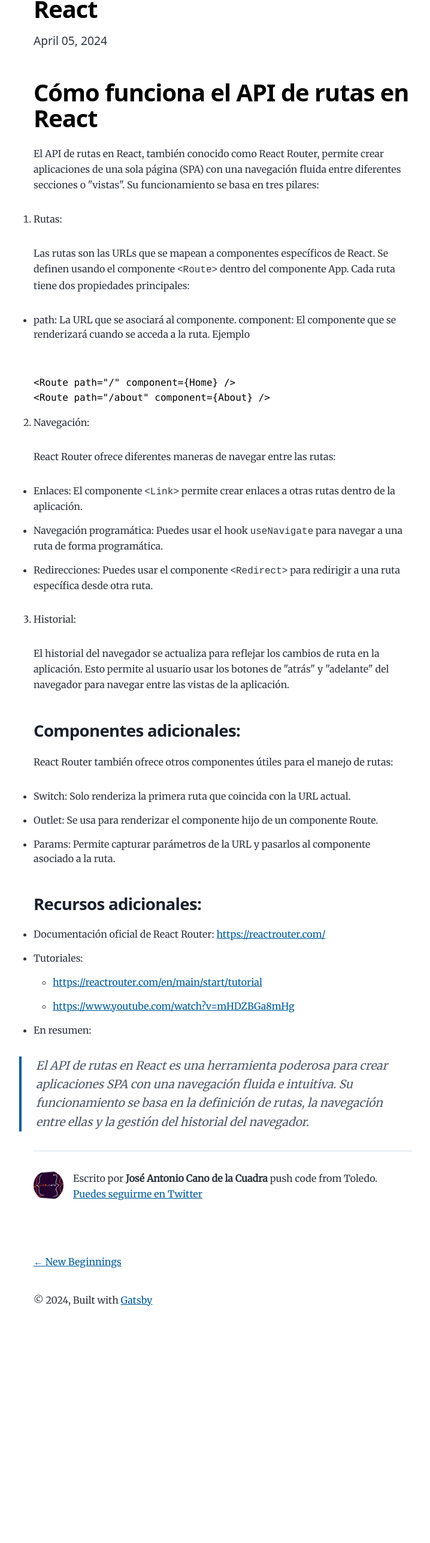
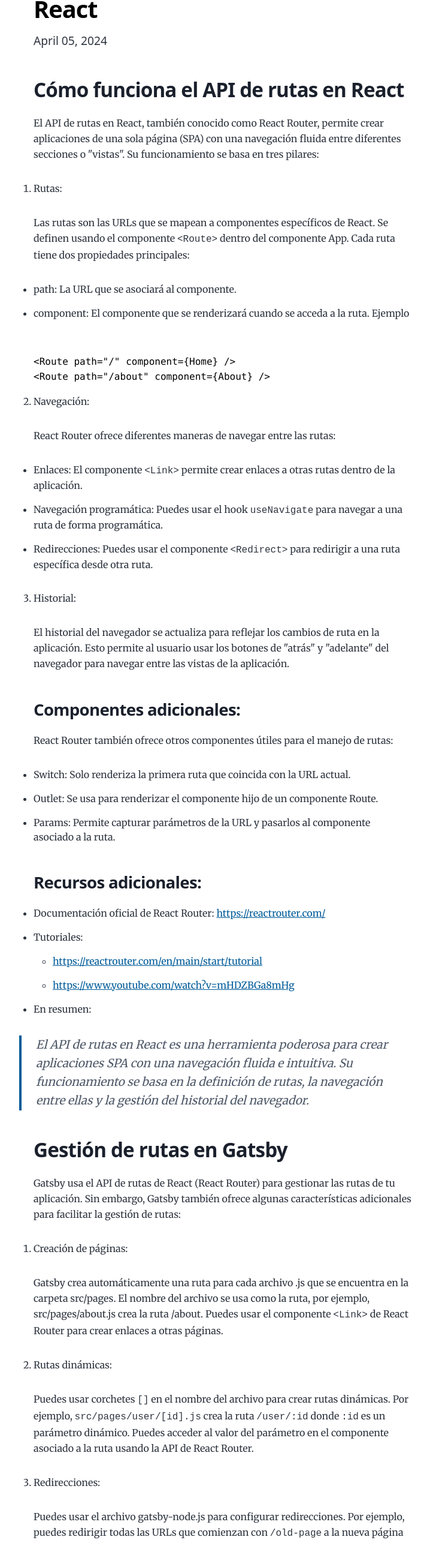
Before and after one commit to canodelacuadra/blog-starter, a Gatsby site: page /api-rutas/ in a window 1280 px wide. Shown: the part 168-2740 px from the top of the page at 60% size, without its empty margins (268-986 px from the left). Before the commit the page ends 2411 px from the top, so only its background shows below. Built offline with nearby package versions, Linux system fonts and the light colour scheme; Gatsby itself is replaced by a stand-in of ours; some packages are replaced by stand-ins of ours; code samples lack their colours.

Commit message:
añado gatsby rutas

`````diff
--- a/content/blog/api-rutas/index.md
+++ b/content/blog/api-rutas/index.md
@@ -3,7 +3,7 @@
 date: "2024-04-05T22:40:32.169Z"
 ---
 
-# Cómo funciona el API de rutas en React
+## Cómo funciona el API de rutas en React
 El API de rutas en React, también conocido como React Router, permite crear aplicaciones de una sola página (SPA) con una navegación fluida entre diferentes secciones o "vistas". Su funcionamiento se basa en tres pilares:
 
 1. Rutas:
@@ -11,7 +11,7 @@
 Las rutas son las URLs que se mapean a componentes específicos de React. Se definen usando el componente ``<Route>`` dentro del componente App. Cada ruta tiene dos propiedades principales:
 
 - path: La URL que se asociará al componente.
-component: El componente que se renderizará cuando se acceda a la ruta.
+- component: El componente que se renderizará cuando se acceda a la ruta.
 Ejemplo
 ````JavaScript
 
@@ -47,3 +47,33 @@
 - En resumen:
 
 > El API de rutas en React es una herramienta poderosa para crear aplicaciones SPA con una navegación fluida e intuitiva. Su funcionamiento se basa en la definición de rutas, la navegación entre ellas y la gestión del historial del navegador.
+
+## Gestión de rutas en Gatsby
+Gatsby usa el API de rutas de React (React Router) para gestionar las rutas de tu aplicación. Sin embargo, Gatsby también ofrece algunas características adicionales para facilitar la gestión de rutas:
+
+1. Creación de páginas:
+
+Gatsby crea automáticamente una ruta para cada archivo .js que se encuentra en la carpeta src/pages. El nombre del archivo se usa como la ruta, por ejemplo, src/pages/about.js crea la ruta /about.
+Puedes usar el componente ``<Link>`` de React Router para crear enlaces a otras páginas.
+
+2. Rutas dinámicas:
+
+Puedes usar corchetes ``[]`` en el nombre del archivo para crear rutas dinámicas. Por ejemplo, ``src/pages/user/[id].js`` crea la ruta ``/user/:id`` donde ``:id`` es un parámetro dinámico.
+Puedes acceder al valor del parámetro en el componente asociado a la ruta usando la API de React Router.
+
+3. Redirecciones:
+
+Puedes usar el archivo gatsby-node.js para configurar redirecciones.
+Por ejemplo, puedes redirigir todas las URLs que comienzan con ``/old-page`` a la nueva página ``/new-page``.
+
+4. API de File System Route:
+
+Gatsby ofrece una API específica para crear rutas solo en el cliente.
+Esto es útil para crear aplicaciones con contenido dinámico que se carga después de la carga inicial de la página.
+### Recursos adicionales:
+
+Documentación de Gatsby sobre rutas: https://www.gatsbyjs.com/docs/routing/
+Tutorial de Gatsby sobre rutas: [se quitó una URL no válida]
+> En resumen:
+
+>> Gatsby facilita la gestión de rutas en aplicaciones React con características adicionales como la creación automática de páginas, rutas dinámicas, redirecciones y la API de File System Route.
`````
